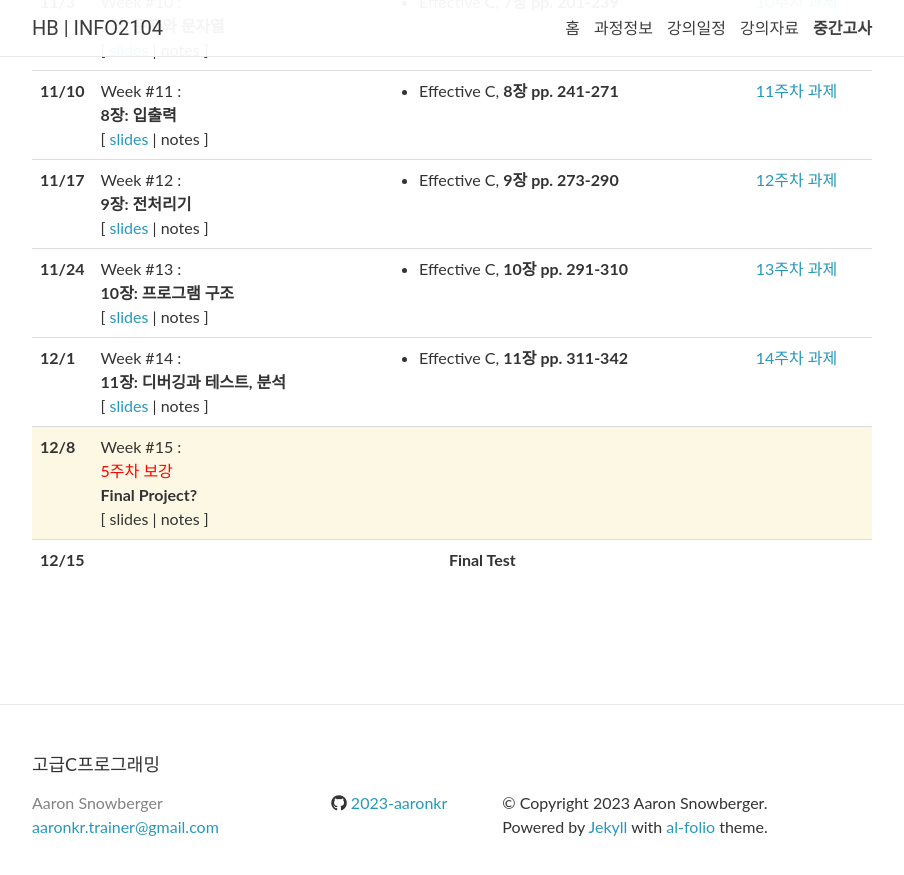
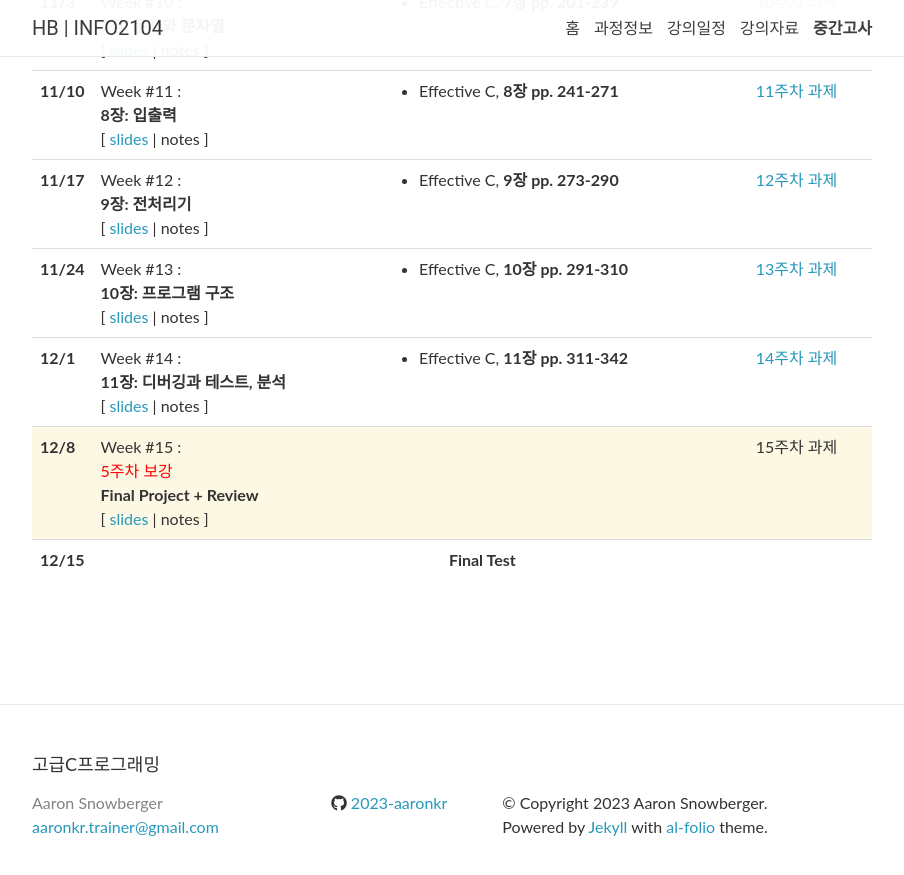
Before and after one commit to 2023-aaronkr/hb-c, a Jekyll site: the page built from _pages/lectures.md, in a window 1280 px wide and 900 px high, scrolled down 1033 px. Shown: the top 875 px of the window, without its empty margins (188-1092 px from the left). Built offline with Jekyll 4.4.1, drawn with Linux system fonts in a browser that asks for light colours; nearby versions of some CDN libraries; comment, search, counter and statistics services are not loaded.

Commit message:
Update lectures.yml

```diff
--- a/_data/lectures.yml
+++ b/_data/lectures.yml
@@ -128,7 +128,10 @@
   week: 15
   title: >
     <span style="color: red">5주차 보강</span><br>
-    <strong>Final Project?</strong>
+    <strong>Final Project + Review</strong>
+  slides: "https://docs.google.com/presentation/d/1VBkS-uHawgkVf-jq4c9kT9ksEkgo-B6IHGGF-D4dxa8/edit?usp=sharing"
+  logistics: >
+    15주차 과제
 
 - date: 12/15
   week: 16
```
